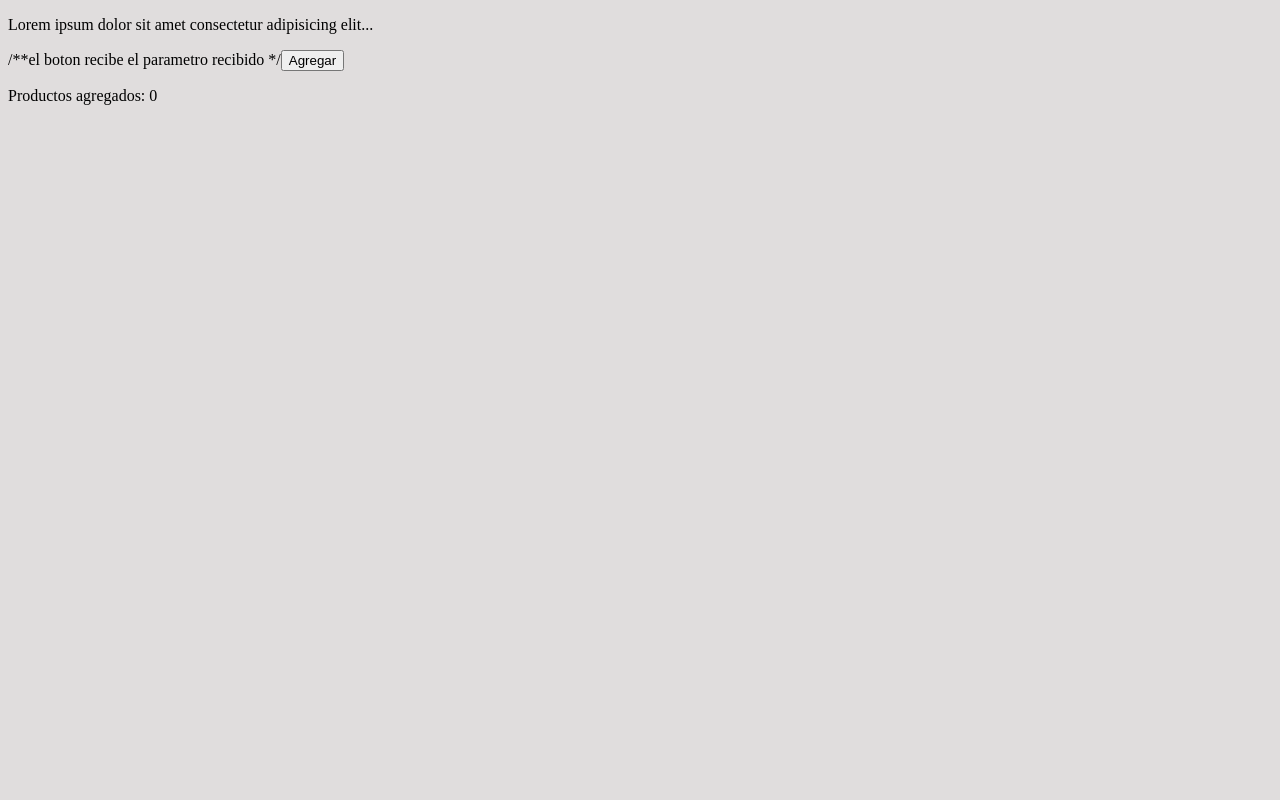
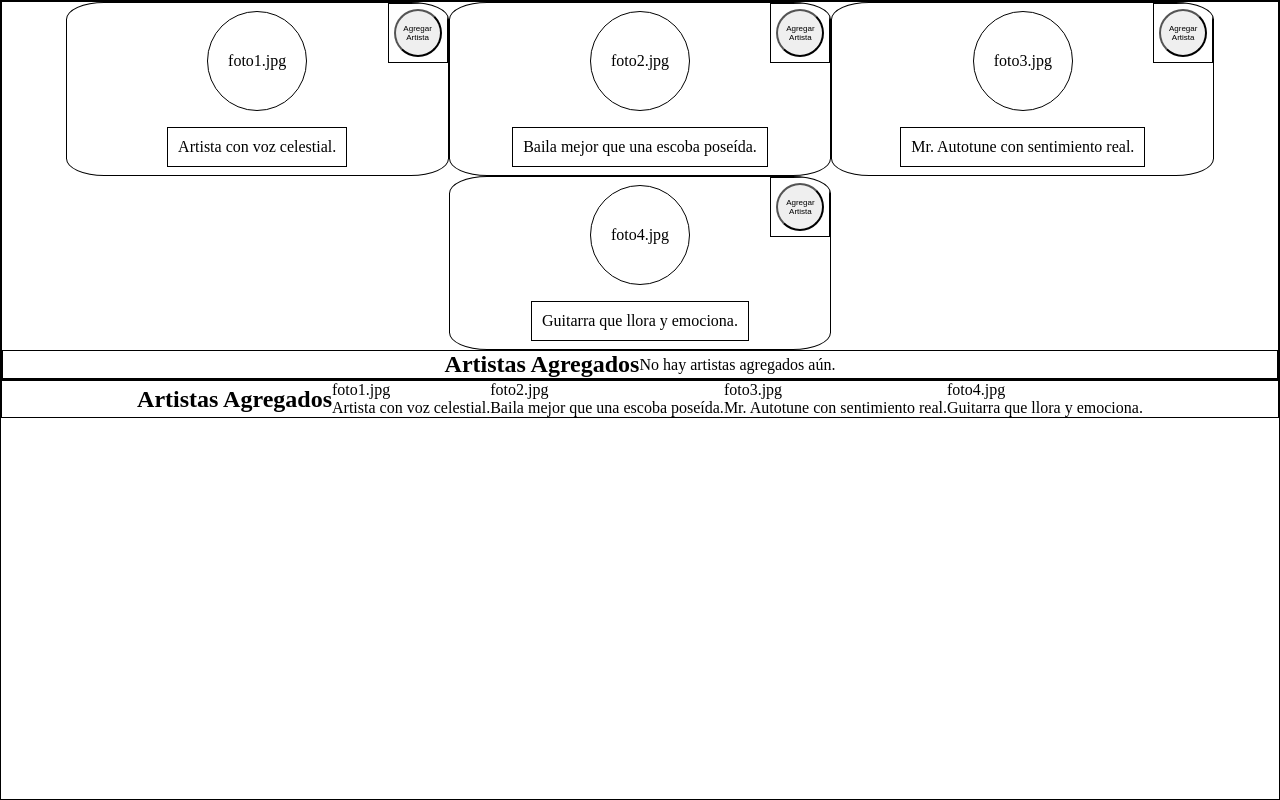
Before and after one commit to junkamilo/AprendiendoReact.js, a React (Vite) app in the folder clasesReact/React/React/React/: page / in a window 1280 px wide. Built offline with nearby package versions, Linux system fonts and the light colour scheme.

Commit message:
por mejorar agregado.

```diff
--- /dev/null
+++ b/clasesReact/React/React/React/src/AgregarYEliminar/buttonAgregar.tsx
@@ -0,0 +1,13 @@
+interface ButtonAgregarProps {
+    description: string;
+    id: number;
+    onClick: (id: number) => void;
+}
+
+export const ButtonAgregar = ({ description, id, onClick }: ButtonAgregarProps) => {
+    return (
+        <button className="btn" onClick={() => onClick(id)}>
+            {description}
+        </button>
+    );
+};
--- /dev/null
+++ b/clasesReact/React/React/React/src/AgregarYEliminar/buttonEliminar.tsx
@@ -0,0 +1,5 @@
+export const EliminarArtista = ({ description }: { description: string }) =>{
+    return(
+        <button className="btn">{description}</button>
+    )
+}
--- /dev/null
+++ b/clasesReact/React/React/React/src/AgregarYEliminar/cardArtista.tsx
@@ -0,0 +1,35 @@
+import { ButtonAgregar } from "./buttonAgregar";
+import { DataArtista } from "./dataArtista";
+
+export interface ElementArtista {
+    id: number;
+    foto: string;
+    description: string;
+}
+
+interface Props {
+    onAgregar: (id: number) => void;
+}
+
+export const CardArtista = ({ onAgregar }: Props) => {
+    return (
+        <>
+            {DataArtista.map(({ id, foto, description }) => (
+                <div key={id} className="content-card">
+                    <div className="content-button">
+                        <ButtonAgregar
+                            description="Agregar Artista"
+                            id={id}
+                            onClick={onAgregar}
+                        />
+                    </div>
+
+                    <div className="content-logo">{foto}</div>
+                    <div className="content-description">
+                        <p className="description">{description}</p>
+                    </div>
+                </div>
+            ))}
+        </>
+    );
+};
--- /dev/null
+++ b/clasesReact/React/React/React/src/AgregarYEliminar/contentAgregar.tsx
@@ -0,0 +1,22 @@
+import type { ElementArtista } from "./cardArtista";
+
+
+interface Props {
+  artistas: ElementArtista[];
+}
+
+export const ContentAgregar = ({ artistas }: Props) => {
+  return (
+    <div className="content-Agregar">
+      <h2>Artistas Agregados</h2>
+      {artistas.length === 0 && <p>No hay artistas agregados aún.</p>}
+
+      {artistas.map(({ id, foto, description }) => (
+        <div key={id} className="item-agregado">
+          <div className="foto">{foto}</div>
+          <p>{description}</p>
+        </div>
+      ))}
+    </div>
+  );
+};
--- /dev/null
+++ b/clasesReact/React/React/React/src/AgregarYEliminar/contentArtista.tsx
@@ -0,0 +1,23 @@
+import { useState } from "react";
+
+import { DataArtista } from "./dataArtista";
+import { CardArtista, type ElementArtista } from "./cardArtista";
+import { ContentAgregar } from "./contentAgregar";
+
+export const ContentArtista = () => {
+    const [artistasAgregados, setArtistasAgregados] = useState<ElementArtista[]>([]);
+
+    const agregarArtista = (id: number) => {
+        const artista = DataArtista.find(a => a.id === id);
+        if (!artista) return;
+
+        setArtistasAgregados(prev => [...prev, artista]);
+    };
+
+    return (
+        <div className="Content-artista">
+            <CardArtista onAgregar={agregarArtista} />
+            <ContentAgregar artistas={artistasAgregados} />
+        </div>
+    );
+};
--- /dev/null
+++ b/clasesReact/React/React/React/src/AgregarYEliminar/dataArtista.ts
@@ -0,0 +1,9 @@
+import type { ElementArtista } from "./cardArtista";
+
+
+export const DataArtista: ElementArtista[] = [
+  { id: 1, foto: "foto1.jpg", description: "Artista con voz celestial." },
+  { id: 2, foto: "foto2.jpg", description: "Baila mejor que una escoba poseída." },
+  { id: 3, foto: "foto3.jpg", description: "Mr. Autotune con sentimiento real." },
+  { id: 4, foto: "foto4.jpg", description: "Guitarra que llora y emociona." },
+];
--- /dev/null
+++ b/clasesReact/React/React/React/src/AgregarYEliminar/style.css
@@ -0,0 +1,71 @@
+* {
+  box-sizing: border-box;
+  margin: 0;
+  padding: 0;
+}
+body {
+  border: 1px solid black;
+  width: 100%;
+  min-height: 100dvh;
+}
+/*Diseño de la card*/
+.content-card {
+  border: 1px solid black;
+  width: 30%;
+  height: auto;
+  border-radius: 10%;
+  display: flex;
+  justify-content: center;
+  align-items: center;
+  flex-direction: column;
+  gap: 1rem;
+  position: relative;
+  overflow: hidden;
+  padding: 0.5rem;
+}
+/*content Button*/
+.content-button {
+  border: 1px solid black;
+  width: auto;
+  display: flex;
+  align-items: center;
+  justify-content: end;
+  flex-direction: row;
+  padding: 5px;
+  position: absolute;
+  top: 0;
+  right: 0;
+}
+/*btn*/
+.btn {
+  width: 3rem;
+  height: 3rem;
+  border-radius: 100%;
+  font-size: 0.5rem;
+}
+/*logo*/
+.content-logo {
+  border: 1px solid black;
+  width: 100px;
+  height: 100px;
+  border-radius: 100%;
+  display: flex;
+  justify-content: center;
+  align-items: center;
+}
+/*content description*/
+.content-description {
+  border: 1px solid black;
+  padding: 10px;
+}
+/*content artista*/
+.Content-artista,.content-Agregar{
+    border: 1px solid black;
+    width: 100%;
+    height: auto;
+    display: flex;
+    justify-content: center;
+    align-items: center;
+    flex-direction: row;
+    flex-wrap: wrap;
+}
--- a/clasesReact/React/React/React/src/main.tsx
+++ b/clasesReact/React/React/React/src/main.tsx
@@ -1,14 +1,20 @@
 import { StrictMode } from 'react'
 import { createRoot } from 'react-dom/client'
+
 //import { Card } from './Card';
-import './style.css'
-import { CardShopping } from './shopping-card/cardShoping'
+import './AgregarYEliminar/style.css'
+import { ContentAgregar } from './AgregarYEliminar/contentAgregar'
+//import { CardShopping } from './shopping-card/CardShoping'
+import { ContentArtista } from './AgregarYEliminar/contentArtista';
+import { DataArtista } from './AgregarYEliminar/dataArtista';
+
 
 //createRoot es una función en React que crea un punto de entrada para renderizar componentes de React en un nodo del DOM del navegador.
 //En eset caso elegimos el elemento que encuentra en el html con el id root lo cual createRoot va arendereizar componenet y va abuscar el root para pegarlos
 createRoot(document.getElementById('root')!).render(
   //el estrictMode es una madera para ayudarnos con los errores del codigo, este solo efecat en desarrollo no en produccion
   <StrictMode>
-    <CardShopping />
+    <ContentArtista/>
+    <ContentAgregar artistas={DataArtista}/>
   </StrictMode>
 )
--- a/clasesReact/React/React/React/src/shopping-card/BotonComprar.tsx
+++ b/clasesReact/React/React/React/src/shopping-card/BotonComprar.tsx
@@ -1,15 +1,17 @@
 //creamos un interfaces
 interface BotonComprarProps {
   clickBoton: () => void;
+  //A la interfas agregamos un string que lo va a resivir el boton
+  firstName : String
 }
 //le agregamos al componente un parametro que lo recibira desde la main, lo cual es un evento de click.
 //le agregamos tambien un interfas lo cual indica que es un calback void
-export const BotonComprar = ({ clickBoton }:BotonComprarProps) => {
+export const BotonComprar = ({firstName ,clickBoton }:BotonComprarProps) => {
     return (
         <div className="Content-button">
             /**el boton recibe el parametro recibido */
             <button className="Button" onClick={clickBoton}>
-                Agregar
+                {firstName}
             </button>
         </div>
     );
--- a/clasesReact/React/React/React/src/shopping-card/CardShoping.tsx
+++ b/clasesReact/React/React/React/src/shopping-card/CardShoping.tsx
@@ -1,14 +1,23 @@
 import { useState } from "react";
-import { BotonComprar } from "./botonComprar";
+
 import { ResultShopping } from "./ResultShopping";
+import { BotonComprar } from "./BotonComprar";
 
 const Description = {
     description: 'Lorem ipsum dolor sit amet consectetur adipisicing elit...'
 };
 
 export const CardShopping = () => {
+    /**
+     *A esto se le llama hooks pero esta vez lo hicimos con useState();
+     */
     const [contador, setContador] = useState(0);
 
+    /**
+     * el contador: siempre va hacer de tipo numero
+     * setContador: es la funcion que usaremos para cambiar el valor del contador.
+     * La regla: contador es para contar y el setContador es para ejecutar el contador.
+     */
     const handleClick = () => {
         setContador(contador + 1);
     };
@@ -18,7 +27,7 @@ export const CardShopping = () => {
             <div className="Content-description">
                 <p className="Description">{Description.description}</p>
             </div>
-            <BotonComprar clickBoton={handleClick} />
+            <BotonComprar firstName="Agregar" clickBoton={handleClick} />
             <ResultShopping contador={contador} />
         </div>
     );
--- a/clasesReact/React/React/React/src/shopping-card/ResultShopping.tsx
+++ b/clasesReact/React/React/React/src/shopping-card/ResultShopping.tsx
@@ -1,8 +1,8 @@
 interface ResultShoppingProps {
   contador: number;
 }
-//le agregamos al componente un parametro que lo recibira desde la main, lo cual es el conrtador del boton cuando se le da click
-//le agregamos tambien un interfas lo cual indica que el contador es un numero
+//le agregamos al componente un parametro que lo recibira desde la main, lo cual es el conrtador del boton cuando se le da click.
+//le agregamos tambien un interfas lo cual indica que el contador es un numero.
 export const ResultShopping = ({ contador }:ResultShoppingProps) => {
     return (
         <div className="Content-result">
```
